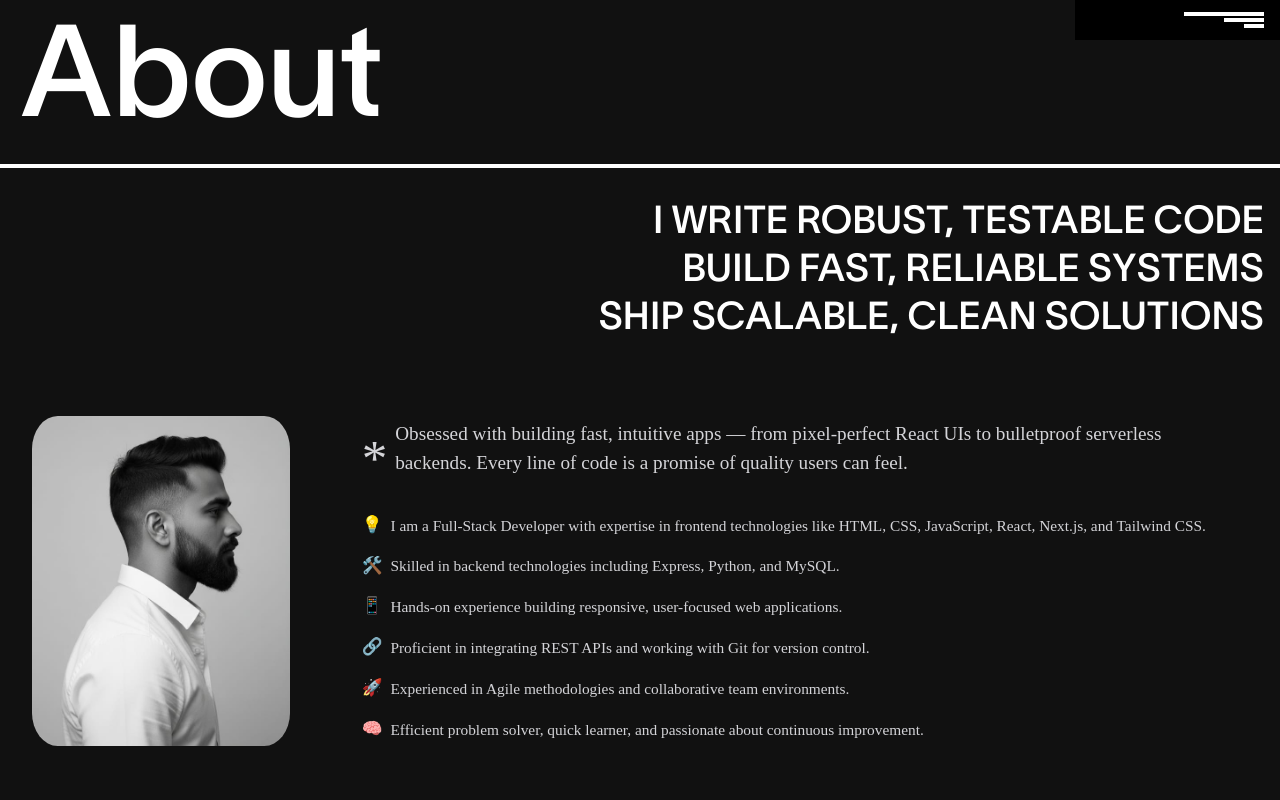
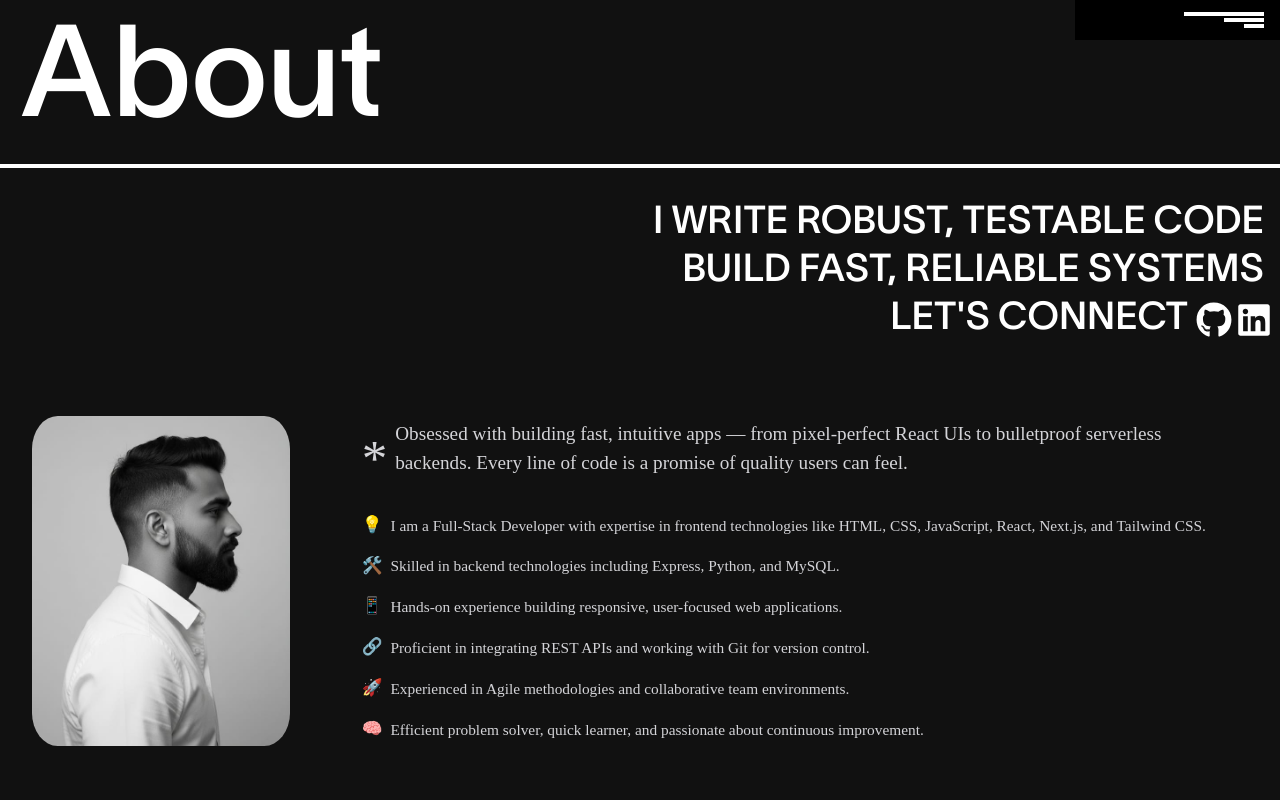
Before and after one commit to ashu1144/portfolio-website2, a React (Vite) app: page / in a window 1280 px wide. Shown: the top 800 px of the page. Built offline with nearby package versions, Linux system fonts and the light colour scheme.

Commit message:
git and likndin logo added

```diff
--- a/src/components/AboutUs/ContactSection.jsx
+++ b/src/components/AboutUs/ContactSection.jsx
@@ -1,5 +1,6 @@
 import React from 'react';
 import { FiMail, FiMapPin, FiSend } from 'react-icons/fi';
+import { FaGithub, FaLinkedin } from 'react-icons/fa';
 
 const ContactSection = () => {
   return (
@@ -131,6 +132,26 @@ const ContactSection = () => {
               <div className="ml-4 text-zinc-400">Ready to collaborate on your next project</div>
               <div className="text-green-400 mt-2">$ echo "Let's build something amazing"</div>
               <div className="ml-4 text-white">Let's build something amazing <span className="animate-pulse">|</span></div>
+
+              {/* Social Icons */}
+              <div className="mt-4 flex gap-5">
+                <a
+                  href="https://github.com/ashu1144"
+                  target="_blank"
+                  rel="noopener noreferrer"
+                  className="text-white hover:text-green-400 text-xl transition-colors scale-150"
+                >
+                  <FaGithub />
+                </a>
+                <a
+                  href="https://www.linkedin.com/in/shaik-mohammad-ashan-b7a864322/"
+                  target="_blank"
+                  rel="noopener noreferrer"
+                  className="text-white hover:text-blue-500 text-xl transition-colors scale-150"
+                >
+                  <FaLinkedin />
+                </a>
+              </div>
             </div>
           </div>
         </div>
--- a/src/components/hero/Hero.jsx
+++ b/src/components/hero/Hero.jsx
@@ -2,7 +2,7 @@ import React from 'react'
 import myimg from '../../assets/myImg.jpg'
 import { useGSAP } from "@gsap/react";  // <-- import like this
 import { gsap } from "gsap";
-
+import { FaGithub, FaLinkedin } from "react-icons/fa";
 
 const Hero = () => {
 
@@ -45,8 +45,14 @@ const Hero = () => {
           <h1 className="desc1 text-[3vw] max-sm:text-[4vw] font-[font2] leading-tight text-white">
             BUILD FAST, RELIABLE SYSTEMS
           </h1>
-          <h1 className="desc1 text-[3vw] max-sm:text-[4vw] font-[font2] leading-tight text-white">
-            SHIP SCALABLE, CLEAN SOLUTIONS
+          <h1 className="desc1 float-end flex items-center gap-1 sm:gap-4 text-[3vw] max-sm:text-[4vw] font-[font2] leading-tight text-white">
+              LET'S CONNECT
+              <a href="https://github.com/ashu1144" target="_blank" rel="noopener noreferrer" className="text-white  scale-180 mr-1 hover:text-green-400  text-xl transition-colors  max-sm:scale-100 max-sm:mr-0">
+                <FaGithub />
+              </a>
+              <a href="https://www.linkedin.com/in/shaik-mohammad-ashan-b7a864322/" target="_blank" rel="noopener noreferrer" className="text-white hover:text-blue-500 text-xl scale-180 transition-colors max-sm:scale-100 max-sm:mr-0">
+                <FaLinkedin />
+              </a>
           </h1>
         </div>
 
```
